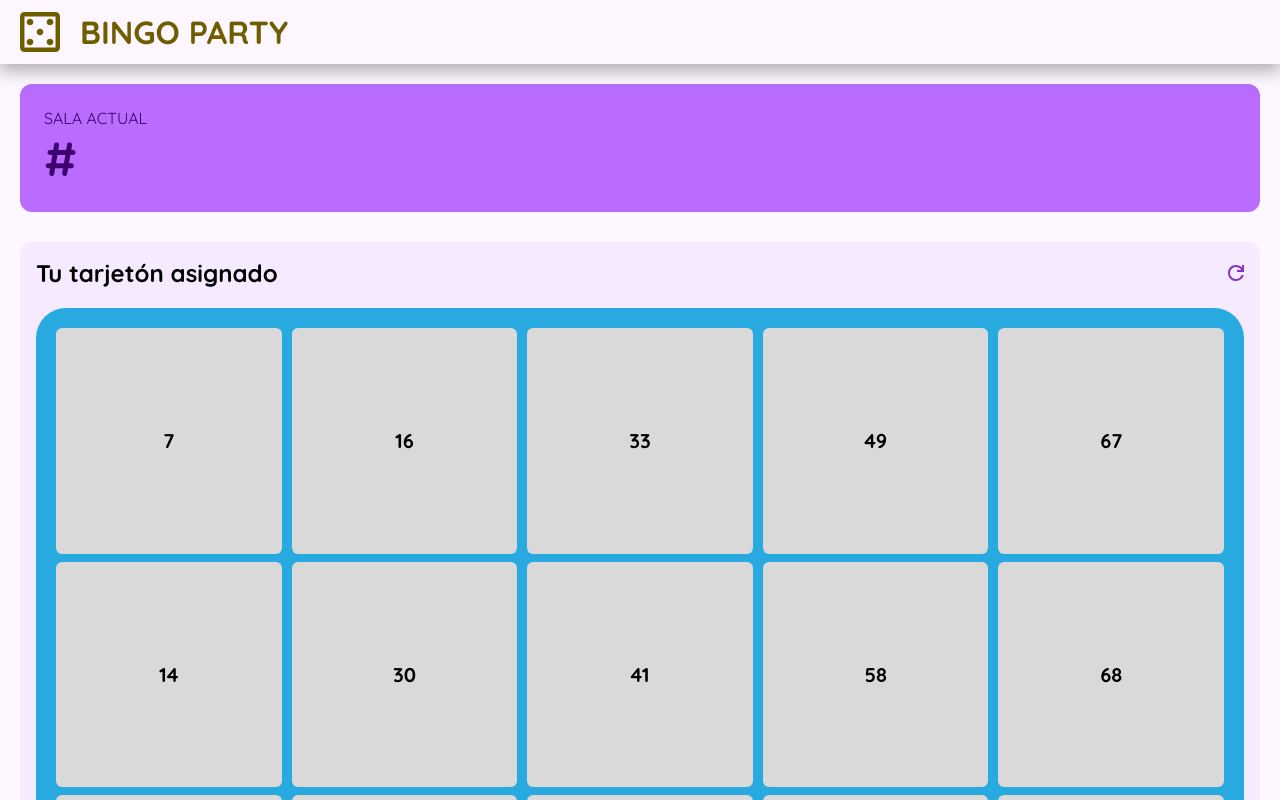
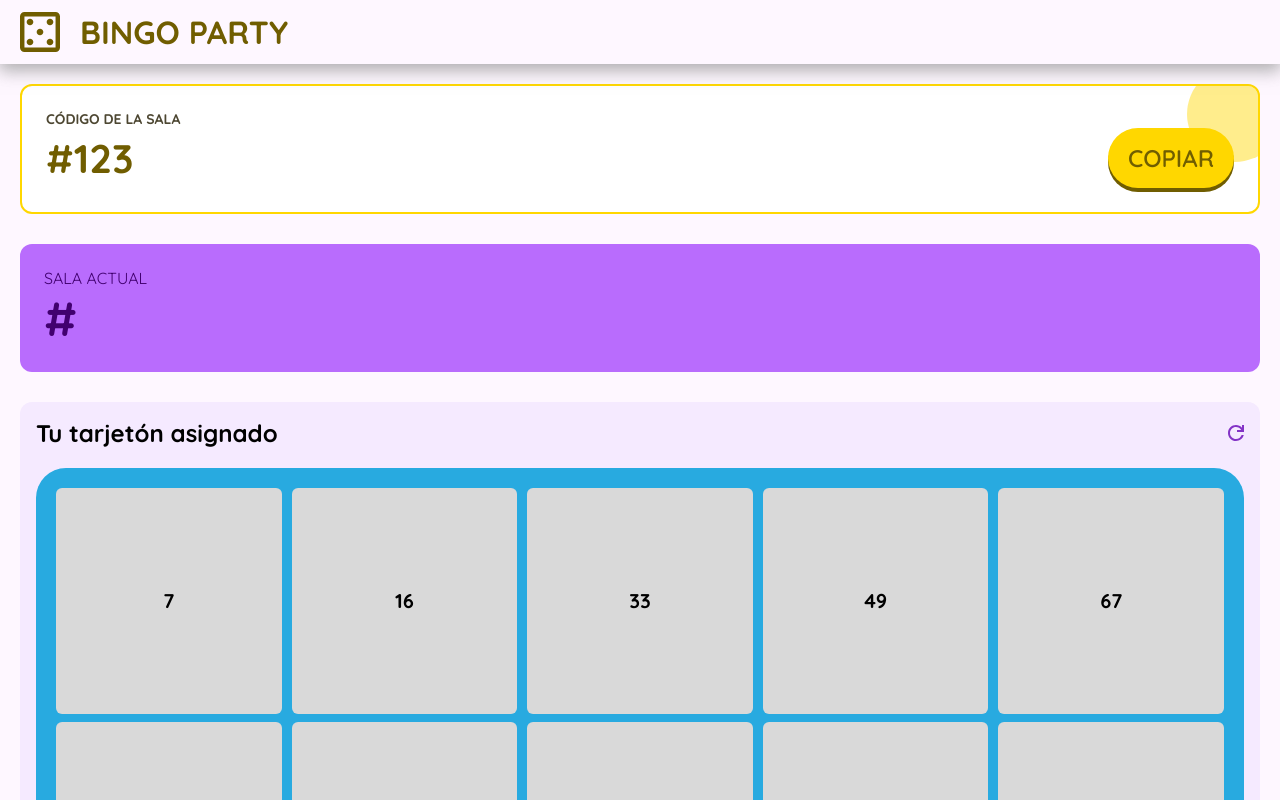
Before and after one commit to stivengm/BingoPartyWeb, an Angular app: page /lobby in a window 1280 px wide. Shown: the top 800 px of the page. Built offline with nearby package versions, Linux system fonts and the light colour scheme.

Commit message:
ADD - Se añade la sala completa.

```diff
--- a/src/app/features/lobby/lobby.html
+++ b/src/app/features/lobby/lobby.html
@@ -1,6 +1,17 @@
 <app-header></app-header>
 
 <div class="content_lobby">
+
+    <div class="section_code_room">
+        <p class="text_room">Código de la sala</p>
+
+        <div class="section_code">
+            <h2 class="code">#123</h2>
+            <button class="btn primary_button">Copiar</button>
+        </div>
+    </div>
+
+
     <div class="section_actual_lobby">
         <p class="actual_room">Sala actual</p>
         <h2 class="room_id">#{{ room.hostId }}</h2>
--- a/src/app/features/lobby/lobby.scss
+++ b/src/app/features/lobby/lobby.scss
@@ -3,6 +3,47 @@
     display: flex;
     flex-direction: column;
     gap: 30px;
+    .section_code_room {
+        border: 2px solid var(--primaryColor);
+        border-radius: 12px;
+        padding: 24px;
+        position: relative;
+        background-color: var(--whiteColor);
+        overflow: hidden;
+        &::after {
+            content: '';
+            position: absolute;
+            right: -25px;
+            top: -20px;
+            border-radius: 100%;
+            display: block;
+            width: 96px;
+            height: 96px;
+            z-index: 0;
+            background-color: rgba(var(--primaryColorLight), .45);
+        }
+        .text_room {
+            margin: 0;
+            text-transform: uppercase;
+            font-weight: bold;
+            font-size: 14px;
+            color: var(--colorText);
+        }
+        .section_code {
+            display: flex;
+            align-items: center;
+            justify-content: space-between;
+            .code {
+                margin: 0;
+                font-weight: 900;
+                font-size: 40px;
+                color: var(--colorTextWeight);
+            }
+            .primary_button {
+                z-index: 10;
+            }
+        }
+    }
     .section_actual_lobby {
         background-color: var(--bgActualRoom);
         border-radius: 12px;
```
Also changed, not shown: src/app/features/create-room/create-room.html (+0 -9 lines), src/app/features/create-room/create-room.scss (+0 -41 lines).
